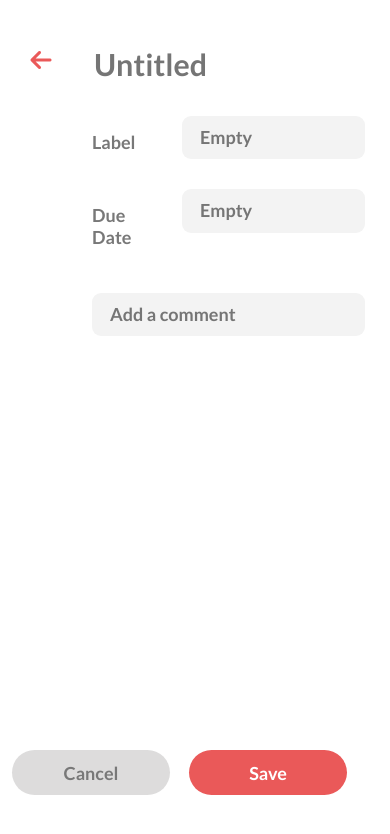
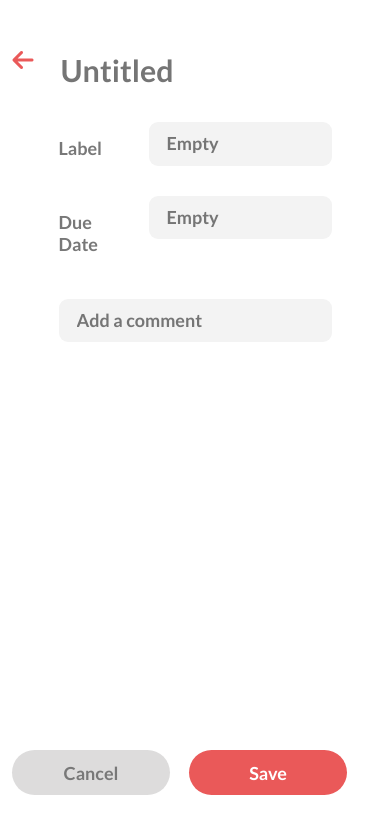
Before and after one commit to luis-unlam/Trabajo-React-GM2-, a React (Create React App) app: page /EditPage in a window 390 px wide. Shown: the top 834 px of the page. Built offline with nearby package versions, Linux system fonts and the light colour scheme.

Commit message:
feat: update responsive design create and edit page

```diff
--- a/src/components/CreatePage/TaskContent.css
+++ b/src/components/CreatePage/TaskContent.css
@@ -88,6 +88,8 @@
   .formTaskContent {
     height: 70%;
     width: 70%;
+    margin: auto;
+    margin-top: 2.2em;
   }
 
     .inputTitle{
@@ -115,6 +117,7 @@
   .backButton {
     width: 3.5em;
     height: 3.5em;
+    margin-left: 2px;
   }
 
 
```
